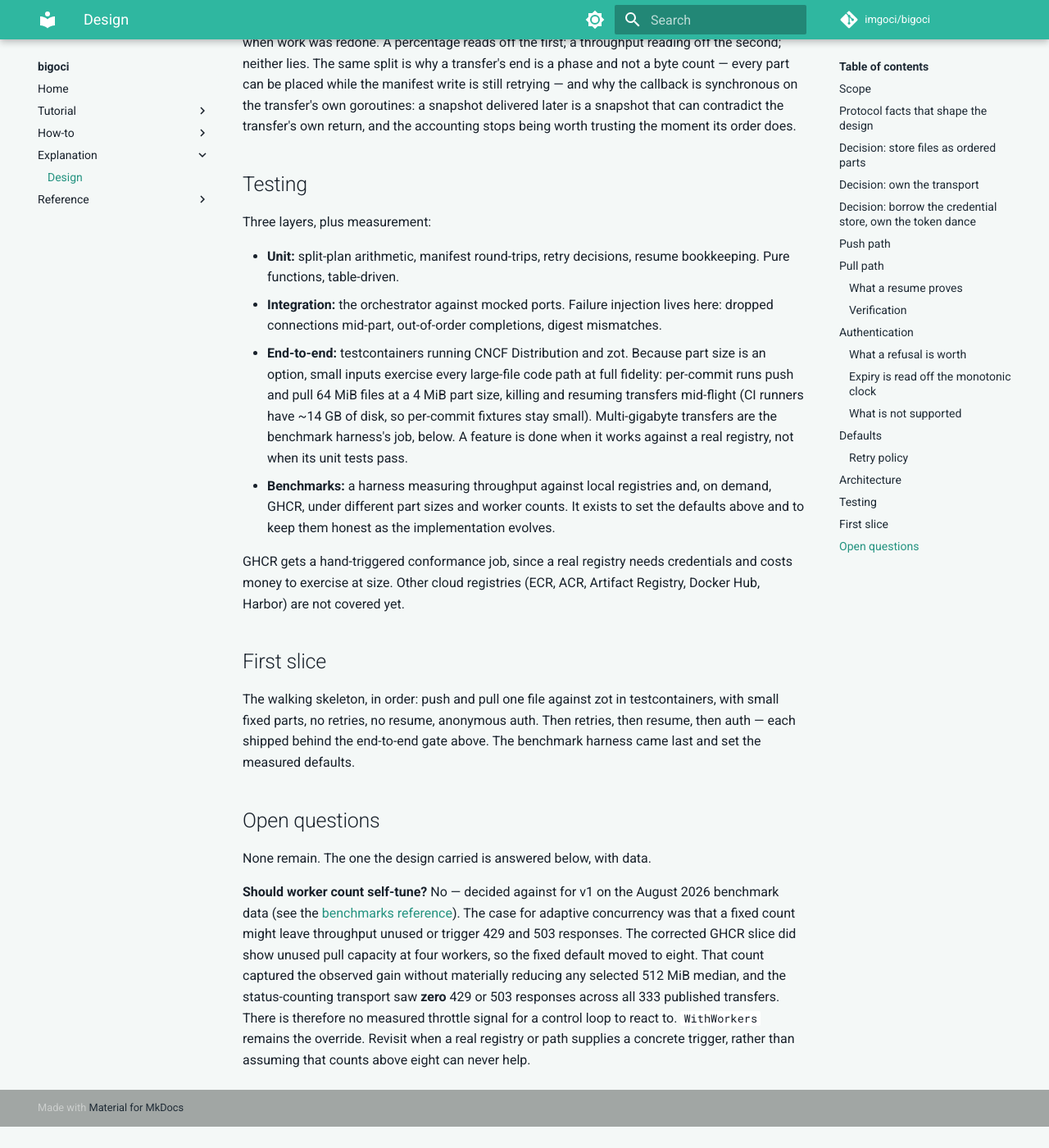
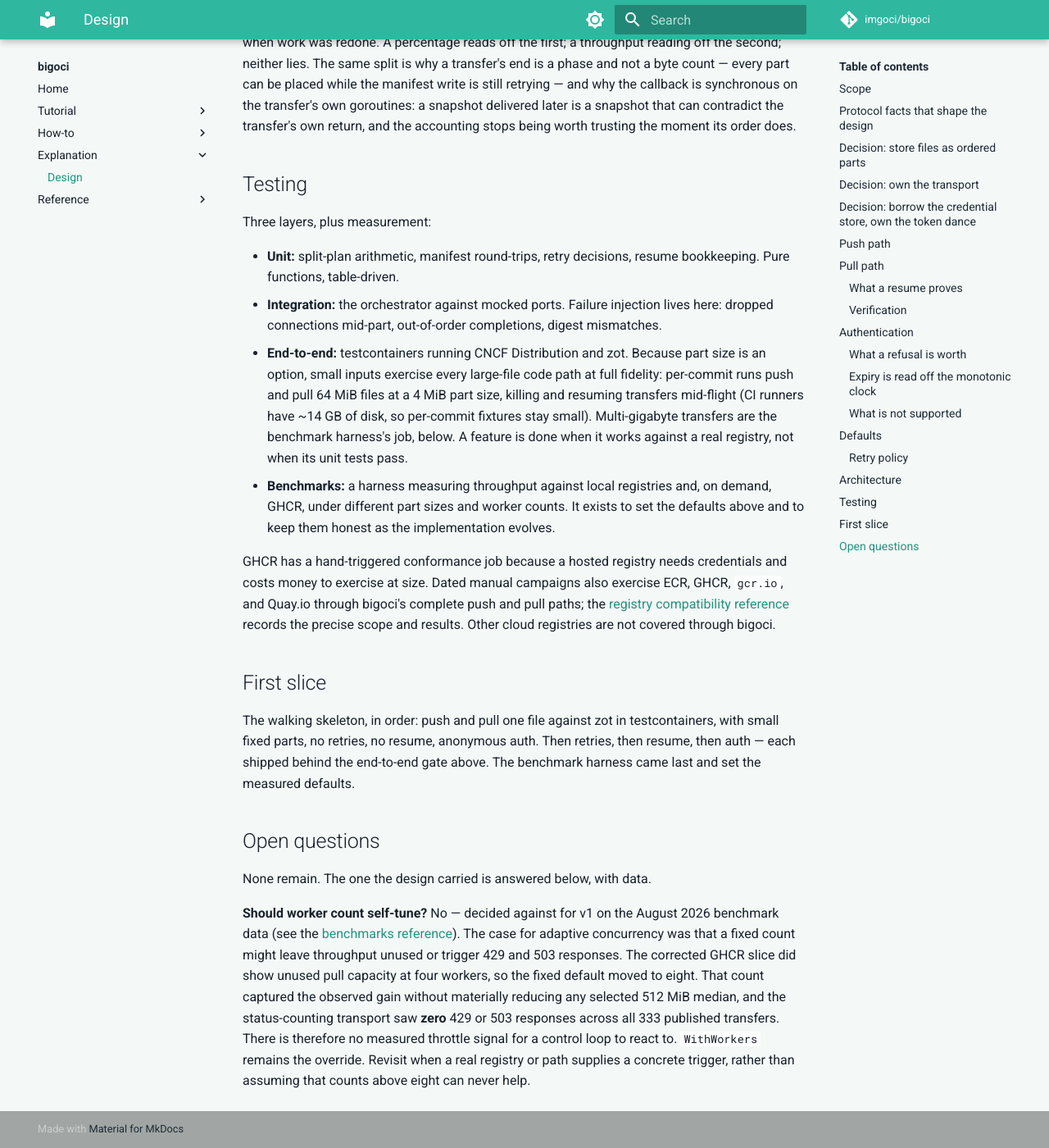
Before and after one commit to componere/bigoci, an MkDocs documentation site: the page built from docs/docs/explanation/design.md, in a window 1280 px wide and 1400 px high, scrolled down 14616 px. Shown: the whole window at 82% size. Built offline with MkDocs 1.6.1 and Material for MkDocs 9.7.7, drawn with Linux system fonts in a browser that asks for light colours; comment, search, counter and statistics services are not loaded; before the commit the page ends 15990 px from its top, so only the background shows below that.

Commit message:
docs: publish registry compatibility results (#54)

```diff
--- a/docs/docs/explanation/design.md
+++ b/docs/docs/explanation/design.md
@@ -680,9 +680,13 @@
   exists to set the defaults above and to keep them honest as the
   implementation evolves.
 
-GHCR gets a hand-triggered conformance job, since a real registry needs
-credentials and costs money to exercise at size. Other cloud registries (ECR,
-ACR, Artifact Registry, Docker Hub, Harbor) are not covered yet.
+GHCR has a hand-triggered conformance job because a hosted registry needs
+credentials and costs money to exercise at size. Dated manual campaigns also
+exercise ECR, GHCR, `gcr.io`, and Quay.io through bigoci's complete push and
+pull paths; the
+[registry compatibility reference](../reference/registry-compatibility.md)
+records the precise scope and results. Other cloud registries are not covered
+through bigoci.
 
 ## First slice
 
--- a/docs/docs/stylesheets/palette.css
+++ b/docs/docs/stylesheets/palette.css
@@ -33,3 +33,24 @@
   --md-footer-fg-color: #d9e3ec;
   --md-footer-fg-color--light: #b8c7d9;
 }
+
+/* Compatibility result icons. */
+.md-typeset .result-pass {
+  color: #2e9e5b;
+}
+
+.md-typeset .result-no {
+  color: #e5484d;
+}
+
+.md-typeset .result-na {
+  color: var(--md-default-fg-color--lighter);
+}
+
+[data-md-color-scheme="slate"] .md-typeset .result-pass {
+  color: #4fd17c;
+}
+
+[data-md-color-scheme="slate"] .md-typeset .result-no {
+  color: #ff6369;
+}
--- a/docs/mkdocs.yml
+++ b/docs/mkdocs.yml
@@ -46,6 +46,7 @@
       - API: reference/api.md
       - Errors: reference/errors.md
       - Format: reference/format.md
+      - Registry compatibility: reference/registry-compatibility.md
       - Benchmarks: reference/benchmarks.md
 
 plugins:
@@ -58,9 +59,14 @@
   - toc:
       permalink: true
   - pymdownx.details
+  - pymdownx.emoji:
+      emoji_index: !!python/name:material.extensions.emoji.twemoji
+      emoji_generator: !!python/name:material.extensions.emoji.to_svg
   - pymdownx.highlight:
       anchor_linenums: true
   - pymdownx.superfences
+  - pymdownx.tabbed:
+      alternate_style: true
 
 extra_css:
   - stylesheets/palette.css
```
Also changed, not shown: docs/docs/index.md (+2 -0 lines), docs/docs/reference/registry-compatibility.md (added, +148 -0 lines).
